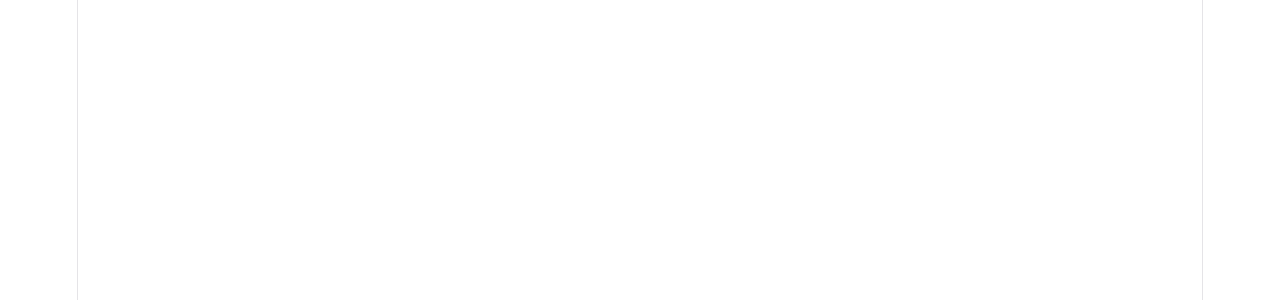
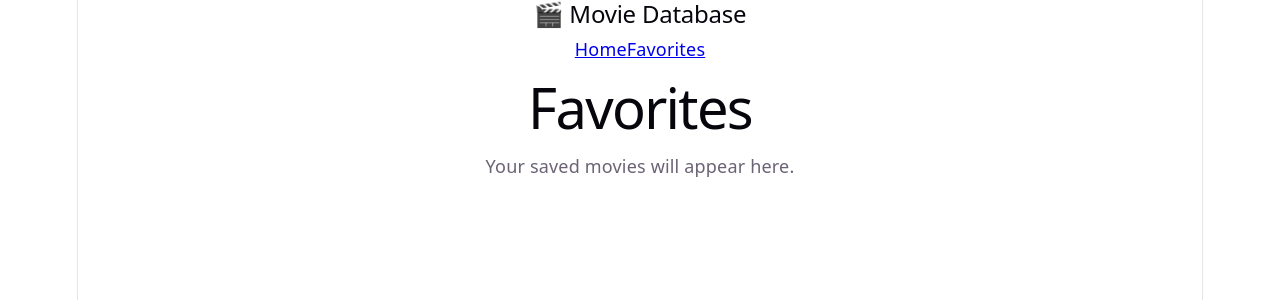
Before and after one commit to jbloch100/movie-database, a React (Vite) app: page /favorites in a window 1280 px wide. Before the commit this address had no page. Shown: the top 300 px of the page. Built offline with nearby package versions, Linux system fonts and the light colour scheme.

Commit message:
Added navigation and favorites page

```diff
--- a/src/App.tsx
+++ b/src/App.tsx
@@ -1,11 +1,18 @@
 import { Route, Routes } from "react-router-dom";
+import Navbar from "./components/Navbar";
 import Home from "./pages/Home";
+import Favorites from "./pages/Favorites";
 
 function App() {
   return (
-    <Routes>
-      <Route path="/" element={<Home />} />
-    </Routes>
+    <>
+      <Navbar />
+
+      <Routes>
+        <Route path="/" element={<Home />} />
+        <Route path="/favorites" element={<Favorites />} />
+      </Routes>
+    </>
   );
 }
 
--- /dev/null
+++ b/src/components/Navbar.tsx
@@ -0,0 +1,16 @@
+import { Link } from "react-router-dom";
+
+function Navbar() {
+  return (
+    <nav>
+      <h2>🎬 Movie Database</h2>
+
+      <div>
+        <Link to="/">Home</Link>
+        <Link to="/favorites">Favorites</Link>
+      </div>
+    </nav>
+  );
+}
+
+export default Navbar;
--- /dev/null
+++ b/src/pages/Favorites.tsx
@@ -0,0 +1,10 @@
+function Favorites() {
+  return (
+    <main>
+      <h1>Favorites</h1>
+      <p>Your saved movies will appear here.</p>
+    </main>
+  );
+}
+
+export default Favorites;
```
